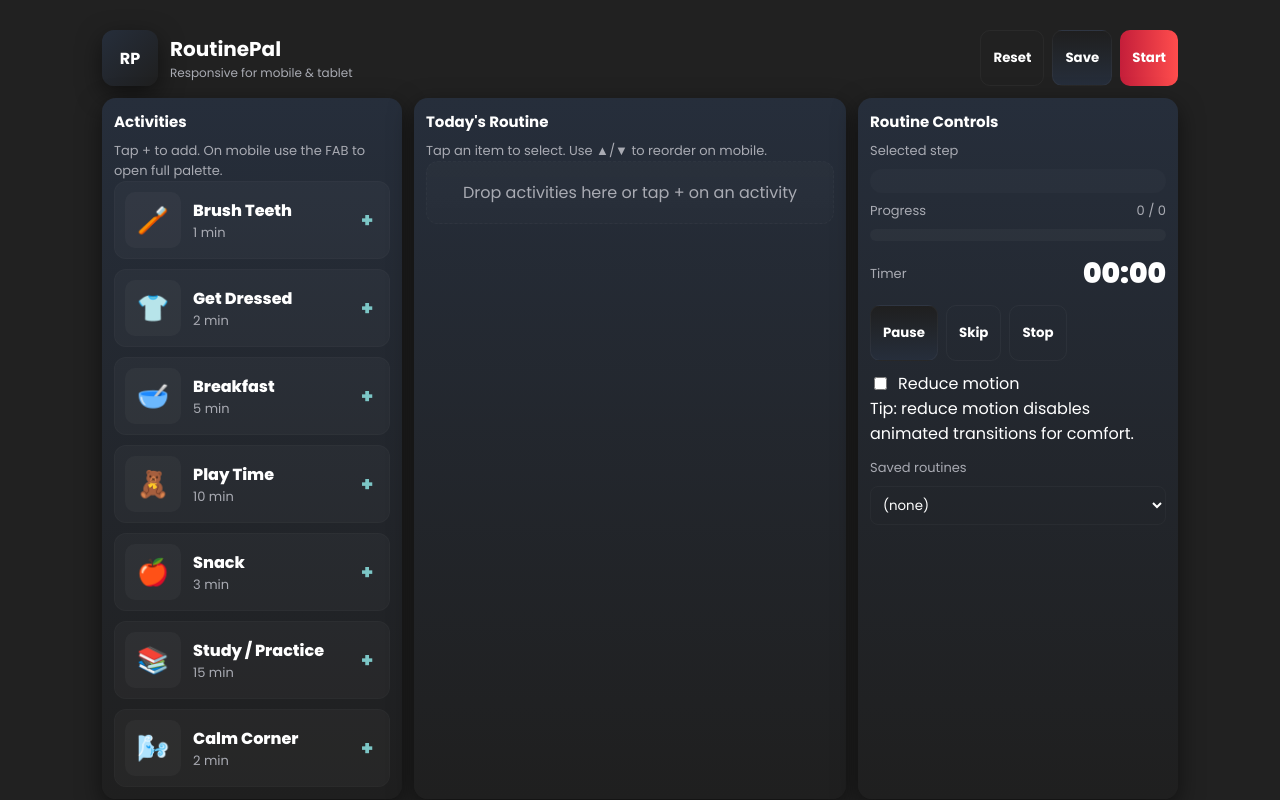
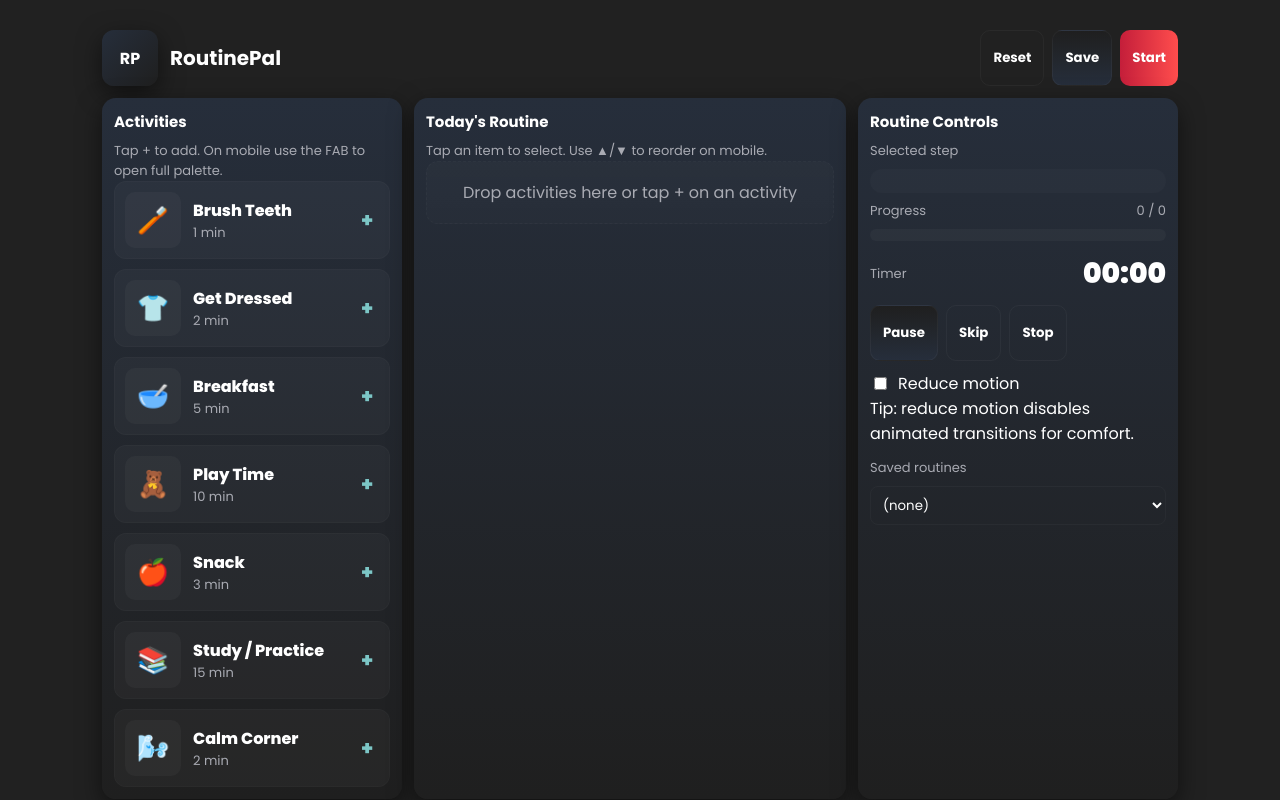
Before and after one commit to shanmugapriyan17/RoutinePal, a plain HTML site: page index.html in a window 1280 px wide. Shown: the top 800 px of the page. Drawn offline with Linux system fonts and the light colour scheme.

Commit message:
Update index.html

```diff
--- a/index.html
+++ b/index.html
@@ -135,7 +135,6 @@
         <div class="logo">RP</div>
         <div>
           <div class="title">RoutinePal</div>
-          <div class="subtitle">Responsive for mobile & tablet</div>
         </div>
       </div>
 
```
